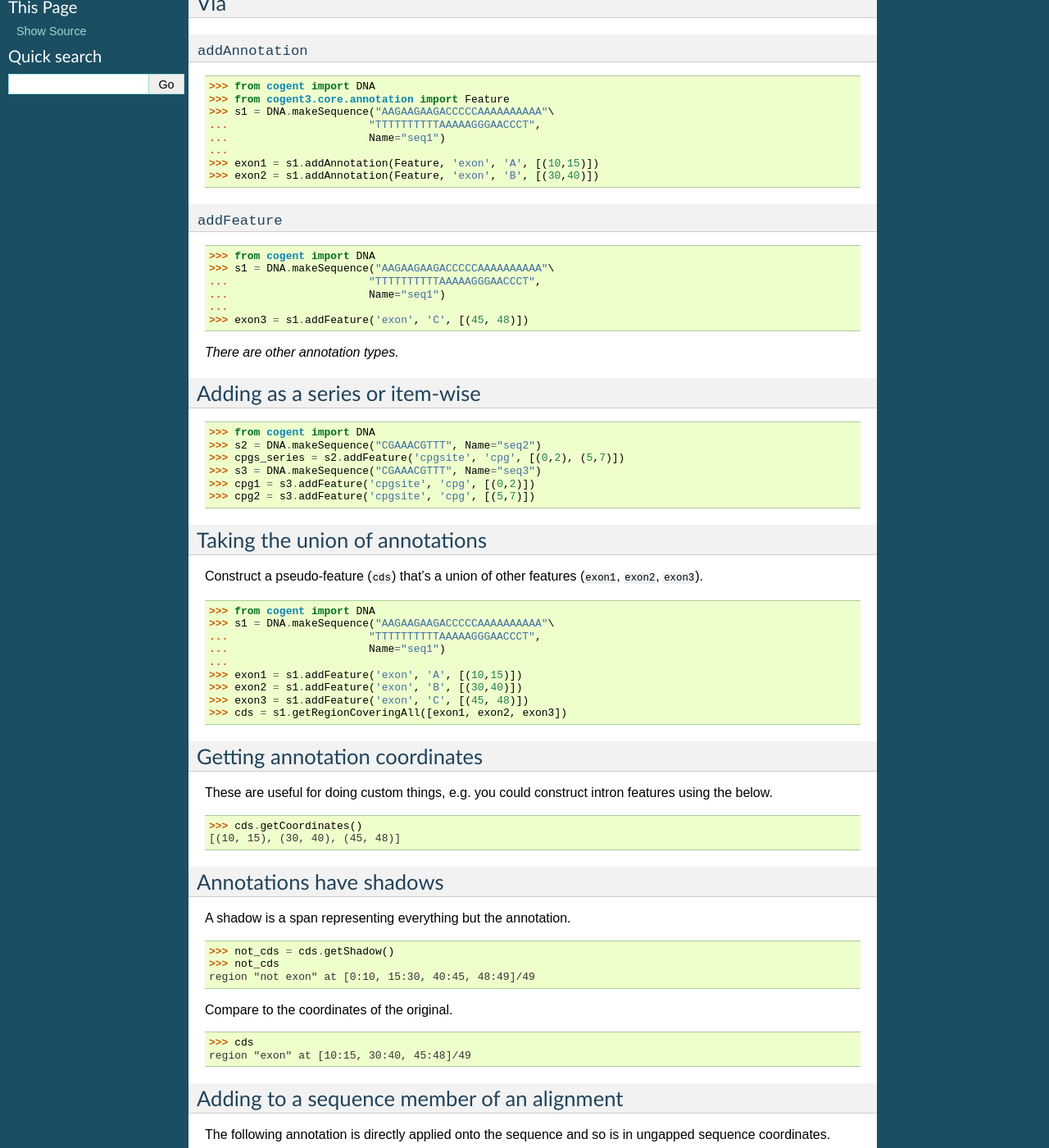
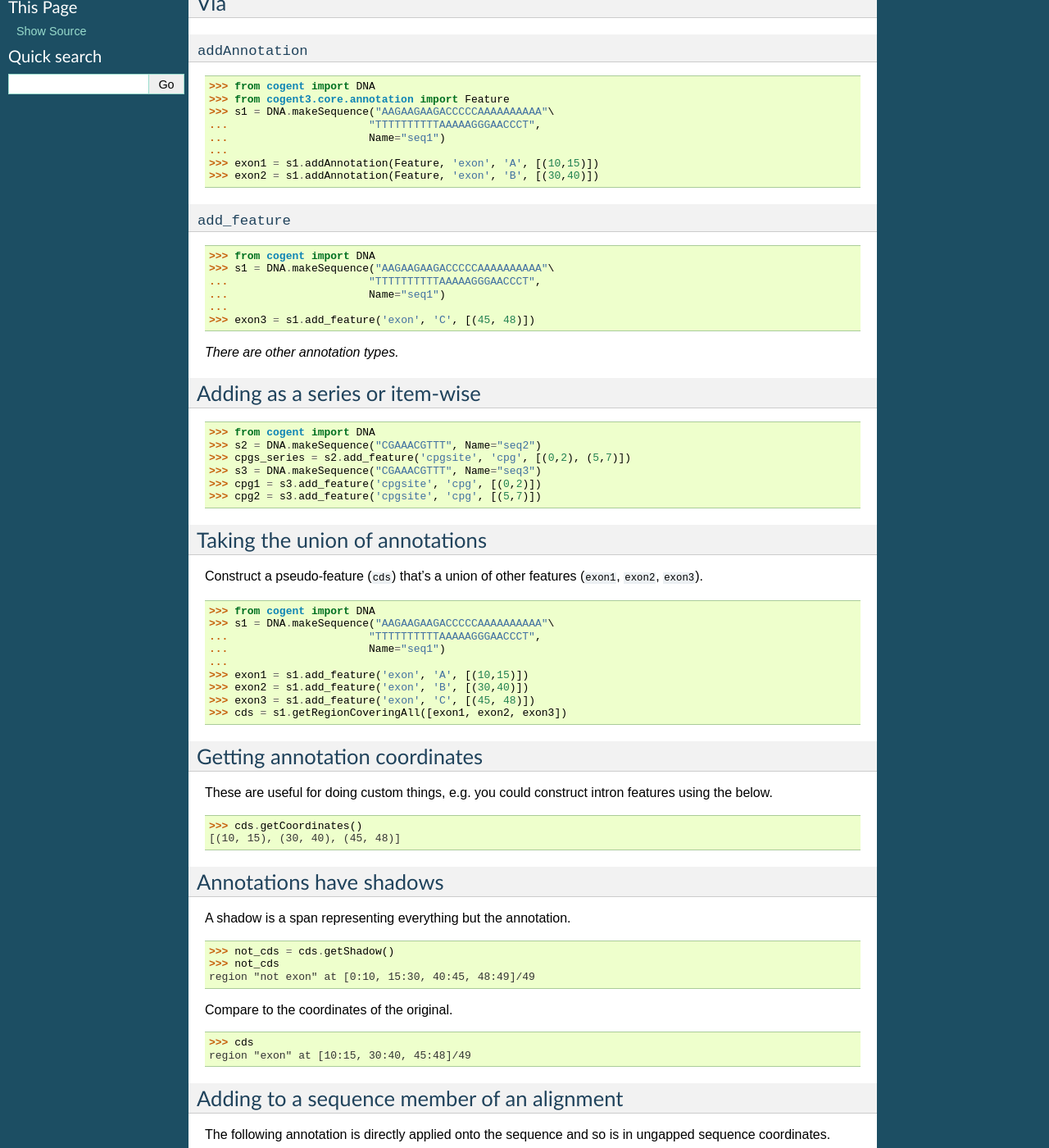
Before and after one commit to cogent3/cogent3, a Sphinx documentation site: the page built from doc/cookbook/annotations.rst, in a window 1280 px wide and 1400 px high, scrolled down 1240 px. Shown: the whole window at 82% size. Built offline with Sphinx 7.4.7, drawn with Linux system fonts in a browser that asks for light colours; formulas are drawn with MathJax 3; pages that are not in the unit, such as notebooks, are missing from menus; some of the changed text lies outside the part shown.

Commit message:
addFeature to add_feature

```diff
--- a/doc/cookbook/DNA_and_RNA_sequences.rst
+++ b/doc/cookbook/DNA_and_RNA_sequences.rst
@@ -189,7 +189,7 @@ Create the sequence feature and use it to slice the sequence.
 
 .. doctest::
 
-    >>> pos3 = seq.addFeature('pos3', 'pos3', indices)
+    >>> pos3 = seq.add_feature('pos3', 'pos3', indices)
     >>> pos3 = pos3.getSlice()
     >>> assert str(pos3) == 'GGGG'
 
@@ -203,7 +203,7 @@ The only difference here to above is that our spans cover 2 positions.
     >>> from cogent import DNA
     >>> seq = DNA.makeSequence('ATGATGATGATG')
     >>> indices = [(i, i+2) for i in range(len(seq))[::3]]
-    >>> pos12 = seq.addFeature('pos12', 'pos12', indices)
+    >>> pos12 = seq.add_feature('pos12', 'pos12', indices)
     >>> pos12 = pos12.getSlice()
     >>> assert str(pos12) == 'ATATATAT'
 
--- a/doc/cookbook/alignments.rst
+++ b/doc/cookbook/alignments.rst
@@ -432,7 +432,7 @@ We'll do this by specifying the position indices of interest, creating a sequenc
     >>> indices = [(i, i+1) for i in range(len(aln))[2::3]]
     >>> indices
     [(2, 3), (5, 6), (8, 9), (11, 12)]
-    >>> pos3 = aln.addFeature('pos3', 'pos3', indices)
+    >>> pos3 = aln.add_feature('pos3', 'pos3', indices)
     >>> pos3 = pos3.getSlice()
     >>> print pos3
     >seq2
--- a/doc/cookbook/annotations.rst
+++ b/doc/cookbook/annotations.rst
@@ -88,7 +88,7 @@ Via
     >>> exon1 = s1.addAnnotation(Feature, 'exon', 'A', [(10,15)])
     >>> exon2 = s1.addAnnotation(Feature, 'exon', 'B', [(30,40)])
 
-``addFeature``
+``add_feature``
 ++++++++++++++
 
 .. doctest::
@@ -98,7 +98,7 @@ Via
     ...                      "TTTTTTTTTTAAAAAGGGAACCCT",
     ...                      Name="seq1")
     ...
-    >>> exon3 = s1.addFeature('exon', 'C', [(45, 48)])
+    >>> exon3 = s1.add_feature('exon', 'C', [(45, 48)])
 
 *There are other annotation types.*
 
@@ -109,10 +109,10 @@ Adding as a series or item-wise
 
     >>> from cogent import DNA
     >>> s2 = DNA.makeSequence("CGAAACGTTT", Name="seq2")
-    >>> cpgs_series = s2.addFeature('cpgsite', 'cpg', [(0,2), (5,7)])
+    >>> cpgs_series = s2.add_feature('cpgsite', 'cpg', [(0,2), (5,7)])
     >>> s3 = DNA.makeSequence("CGAAACGTTT", Name="seq3")
-    >>> cpg1 = s3.addFeature('cpgsite', 'cpg', [(0,2)])
-    >>> cpg2 = s3.addFeature('cpgsite', 'cpg', [(5,7)])
+    >>> cpg1 = s3.add_feature('cpgsite', 'cpg', [(0,2)])
+    >>> cpg2 = s3.add_feature('cpgsite', 'cpg', [(5,7)])
 
 Taking the union of annotations
 """""""""""""""""""""""""""""""
@@ -126,9 +126,9 @@ Construct a pseudo-feature (``cds``) that's a union of other features (``exon1``
     ...                      "TTTTTTTTTTAAAAAGGGAACCCT",
     ...                      Name="seq1")
     ...
-    >>> exon1 = s1.addFeature('exon', 'A', [(10,15)])
-    >>> exon2 = s1.addFeature('exon', 'B', [(30,40)])
-    >>> exon3 = s1.addFeature('exon', 'C', [(45, 48)])
+    >>> exon1 = s1.add_feature('exon', 'A', [(10,15)])
+    >>> exon2 = s1.add_feature('exon', 'B', [(30,40)])
+    >>> exon3 = s1.add_feature('exon', 'C', [(45, 48)])
     >>> cds = s1.getRegionCoveringAll([exon1, exon2, exon3])
 
 Getting annotation coordinates
@@ -169,7 +169,7 @@ The following annotation is directly applied onto the sequence and so is in unga
     >>> from cogent import LoadSeqs
     >>> aln1 = LoadSeqs(data=[['x','-AAACCCCCA'],
     ...                       ['y','TTTT--TTTT']])
-    >>> seq_exon = aln1.get_seq('x').addFeature('exon', 'A', [(3,8)])
+    >>> seq_exon = aln1.get_seq('x').add_feature('exon', 'A', [(3,8)])
 
 Adding to an alignment
 """"""""""""""""""""""
@@ -195,8 +195,8 @@ By a feature or coordinates returns same sequence span
     ...                      "TTTTTTTTTTAAAAAGGGAACCCT",
     ...                      Name="seq1")
     ...
-    >>> exon1 = s1.addFeature('exon', 'A', [(10,15)])
-    >>> exon2 = s1.addFeature('exon', 'B', [(30,40)])
+    >>> exon1 = s1.add_feature('exon', 'A', [(10,15)])
+    >>> exon2 = s1.add_feature('exon', 'B', [(30,40)])
     >>> s1[exon1]
     DnaSequence(CCCCC)
     >>> s1[10:15]
@@ -221,9 +221,9 @@ Slicing by pseudo-feature or feature series
     ...                      "TTTTTTTTTTAAAAAGGGAACCCT",
     ...                      Name="seq1")
     ...
-    >>> exon1 = s1.addFeature('exon', 'A', [(10,15)])
-    >>> exon2 = s1.addFeature('exon', 'B', [(30,40)])
-    >>> exon3 = s1.addFeature('exon', 'C', [(45, 48)])
+    >>> exon1 = s1.add_feature('exon', 'A', [(10,15)])
+    >>> exon2 = s1.add_feature('exon', 'B', [(30,40)])
+    >>> exon3 = s1.add_feature('exon', 'C', [(45, 48)])
     >>> cds = s1.getRegionCoveringAll([exon1, exon2, exon3])
     >>> print s1[cds]
     CCCCCTTTTTAAAAACCC
@@ -298,7 +298,7 @@ You can copy annotations onto sequences with the same name, even if the length d
 
     >>> aln2 = LoadSeqs(data=[['x', '-AAAAAAAAA'], ['y', 'TTTT--TTTT']])
     >>> seq = DNA.makeSequence('CCCCCCCCCCCCCCCCCCCC', 'x')
-    >>> match_exon = seq.addFeature('exon', 'A', [(3,8)])
+    >>> match_exon = seq.add_feature('exon', 'A', [(3,8)])
     >>> aln2.get_seq('x').copy_annotations(seq)
     >>> copied = list(aln2.get_annotations_from_seq('x', 'exon'))
     >>> copied
@@ -310,7 +310,7 @@ but if the feature lies outside the sequence being copied to, you get a lost spa
 
     >>> aln2 = LoadSeqs(data=[['x', '-AAAA'], ['y', 'TTTTT']])
     >>> seq = DNA.makeSequence('CCCCCCCCCCCCCCCCCCCC', 'x')
-    >>> match_exon = seq.addFeature('exon', 'A', [(5,8)])
+    >>> match_exon = seq.add_feature('exon', 'A', [(5,8)])
     >>> aln2.get_seq('x').copy_annotations(seq)
     >>> copied = list(aln2.get_annotations_from_seq('x', 'exon'))
     >>> copied
@@ -325,7 +325,7 @@ You can copy to a sequence with a different name, in a different alignment if th
     >>> # new test
     >>> aln2 = LoadSeqs(data=[['x', '-AAAAAAAAA'], ['y', 'TTTT--TTTT']])
     >>> seq = DNA.makeSequence('CCCCCCCCCCCCCCCCCCCC', 'x')
-    >>> match_exon = seq.addFeature('exon', 'A', [(5,8)])
+    >>> match_exon = seq.add_feature('exon', 'A', [(5,8)])
     >>> aln2.get_seq('y').copy_annotations(seq)
     >>> copied = list(aln2.get_annotations_from_seq('y', 'exon'))
     >>> copied
@@ -337,7 +337,7 @@ If the sequence is shorter, again you get a lost span.
 
     >>> aln2 = LoadSeqs(data=[['x', '-AAAAAAAAA'], ['y', 'TTTT--TTTT']])
     >>> diff_len_seq = DNA.makeSequence('CCCCCCCCCCCCCCCCCCCCCCCCCCCC', 'x')
-    >>> nonmatch = diff_len_seq.addFeature('repeat', 'A', [(12,14)])
+    >>> nonmatch = diff_len_seq.add_feature('repeat', 'A', [(12,14)])
     >>> aln2.get_seq('y').copy_annotations(diff_len_seq)
     >>> copied = list(aln2.get_annotations_from_seq('y', 'repeat'))
     >>> copied
@@ -393,7 +393,7 @@ If you query for a feature from a sequence, it's alignment coordinates may be di
 .. doctest::
 
     >>> aln3 = LoadSeqs(data=[['x', 'C-CCCAAAAA'], ['y', '-T----TTTT']])
-    >>> exon = aln3.get_seq('x').addFeature('exon', 'ex1', [(0,4)])
+    >>> exon = aln3.get_seq('x').add_feature('exon', 'ex1', [(0,4)])
     >>> print exon.getSlice()
     CCCC
     >>> aln_exons = list(aln3.get_annotations_from_seq('x', 'exon'))
@@ -431,7 +431,7 @@ Reverse complementing a sequence **does not** reverse annotations, that is they
 .. doctest::
 
     >>> plus = DNA.makeSequence("CCCCCAAAAAAAAAATTTTTTTTTTAAAGG")
-    >>> plus_rpt = plus.addFeature('blah', 'a', [(5,15), (25, 28)])
+    >>> plus_rpt = plus.add_feature('blah', 'a', [(5,15), (25, 28)])
     >>> print plus[plus_rpt]
     AAAAAAAAAAAAA
     >>> minus = plus.rc()
@@ -467,7 +467,7 @@ We mask exon's on an alignment.
     >>> from cogent import LoadSeqs, DNA
     >>> aln = LoadSeqs(data=[['x', 'C-CCCAAAAAGGGAA'],
     ...                       ['y', '-T----TTTTG-GTT']], moltype=DNA)
-    >>> exon = aln.get_seq('x').addFeature('exon', 'norwegian', [(0,4)])
+    >>> exon = aln.get_seq('x').add_feature('exon', 'norwegian', [(0,4)])
     >>> print aln.with_masked_annotations('exon', mask_char='?')
     >x
     ?-???AAAAAGGGAA
@@ -500,8 +500,8 @@ You can take mask of the shadow
 
     >>> from cogent import DNA
     >>> s = DNA.makeSequence('CCCCAAAAAGGGAA', 'x')
-    >>> exon = s.addFeature('exon', 'norwegian', [(0,4)])
-    >>> rpt = s.addFeature('repeat', 'norwegian', [(9, 12)])
+    >>> exon = s.add_feature('exon', 'norwegian', [(0,4)])
+    >>> rpt = s.add_feature('repeat', 'norwegian', [(9, 12)])
     >>> rc = s.rc()
     >>> print s.with_masked_annotations('exon', shadow=True)
     CCCC??????????
@@ -520,8 +520,8 @@ What features of a certain type are available?
     >>> from cogent import DNA
     >>> s = DNA.makeSequence('ATGACCCTGTAAAAAATGTGTTAACCC',
     ...    Name='a')
-    >>> cds1 = s.addFeature('cds','cds1', [(0,12)])
-    >>> cds2 = s.addFeature('cds','cds2', [(15,24)])
+    >>> cds1 = s.add_feature('cds','cds1', [(0,12)])
+    >>> cds2 = s.add_feature('cds','cds2', [(15,24)])
     >>> all_cds = s.getAnnotationsMatching('cds')
     >>> all_cds
     [cds "cds1" at [0:12]/27, cds "cds2" at [15:24]/27]
@@ -563,7 +563,7 @@ Sequence features can be accessed via a containing ``Alignment``.
     >y
     TTTT--TTTT
     <BLANKLINE>
-    >>> exon = aln.get_seq('x').addFeature('exon', '1', [(3,8)])
+    >>> exon = aln.get_seq('x').add_feature('exon', '1', [(3,8)])
     >>> aln_exons = aln.get_annotations_from_seq('x', 'exon')
     >>> aln_exons = aln.get_annotations_from_any_seq('exon')
     >>> aln_exons
@@ -582,9 +582,9 @@ We first make a sequence and add some annotations.
 
     >>> from cogent import DNA
     >>> seq = DNA.makeSequence('aaaccggttt' * 10)
-    >>> v = seq.addFeature('exon', 'exon', [(20,35)])
-    >>> v = seq.addFeature('repeat_unit', 'repeat_unit', [(39,49)])
-    >>> v = seq.addFeature('repeat_unit', 'rep2', [(49,60)])
+    >>> v = seq.add_feature('exon', 'exon', [(20,35)])
+    >>> v = seq.add_feature('repeat_unit', 'repeat_unit', [(39,49)])
+    >>> v = seq.add_feature('repeat_unit', 'rep2', [(49,60)])
 
 We then make a ``Display`` instance and write to file. This will use standard feature policy for colouring and shape of feature types.
 
--- a/doc/examples/seq_features.rst
+++ b/doc/examples/seq_features.rst
@@ -7,7 +7,7 @@ Advanced sequence handling
 
 Individual sequences and alignments can be manipulated by annotations. Most value in the genome sequences arises from sequence annotations regarding specific sequence feature types, e.g. genes with introns / exons, repeat sequences. These can be applied to an alignment either using data formats available from genome portals (e.g. GFF, or GenBank annotation formats) or by custom assignments.
 
-Annotations can be added in two ways: using either the ``addAnnotation`` or the ``addFeature`` method. The distinction between these two is that ``addFeatures`` is more specialised. Features can be thought of as a type of annotation representing standard sequence properties eg introns/exons. Annotations are the more general case, such as a computed property which has, say a numerical value and a span.
+Annotations can be added in two ways: using either the ``addAnnotation`` or the ``add_feature`` method. The distinction between these two is that ``add_features`` is more specialised. Features can be thought of as a type of annotation representing standard sequence properties eg introns/exons. Annotations are the more general case, such as a computed property which has, say a numerical value and a span.
 
 For illustrative purposes we define a sequence with 2 exons and grab the 1\ :sup:`st` \ exon:
 
@@ -16,8 +16,8 @@ For illustrative purposes we define a sequence with 2 exons and grab the 1\ :sup
     >>> from cogent import DNA
     >>> s = DNA.makeSequence("aagaagaagacccccaaaaaaaaaattttttttttaaaaaaaaaaaaa",
     ... Name="Orig")
-    >>> exon1 = s.addFeature('exon', 'exon1', [(10,15)])
-    >>> exon2 = s.addFeature('exon', 'exon2', [(30,40)])
+    >>> exon1 = s.add_feature('exon', 'exon1', [(10,15)])
+    >>> exon2 = s.add_feature('exon', 'exon2', [(30,40)])
 
 Here, '``exon``' is the feature type, and '``exon#``' the feature name. The feature type is used for the display formatting, which won't be illustrated here, and also for selecting all features of the same type, shown below.
 
```
Also changed, not shown: 7 other files.
